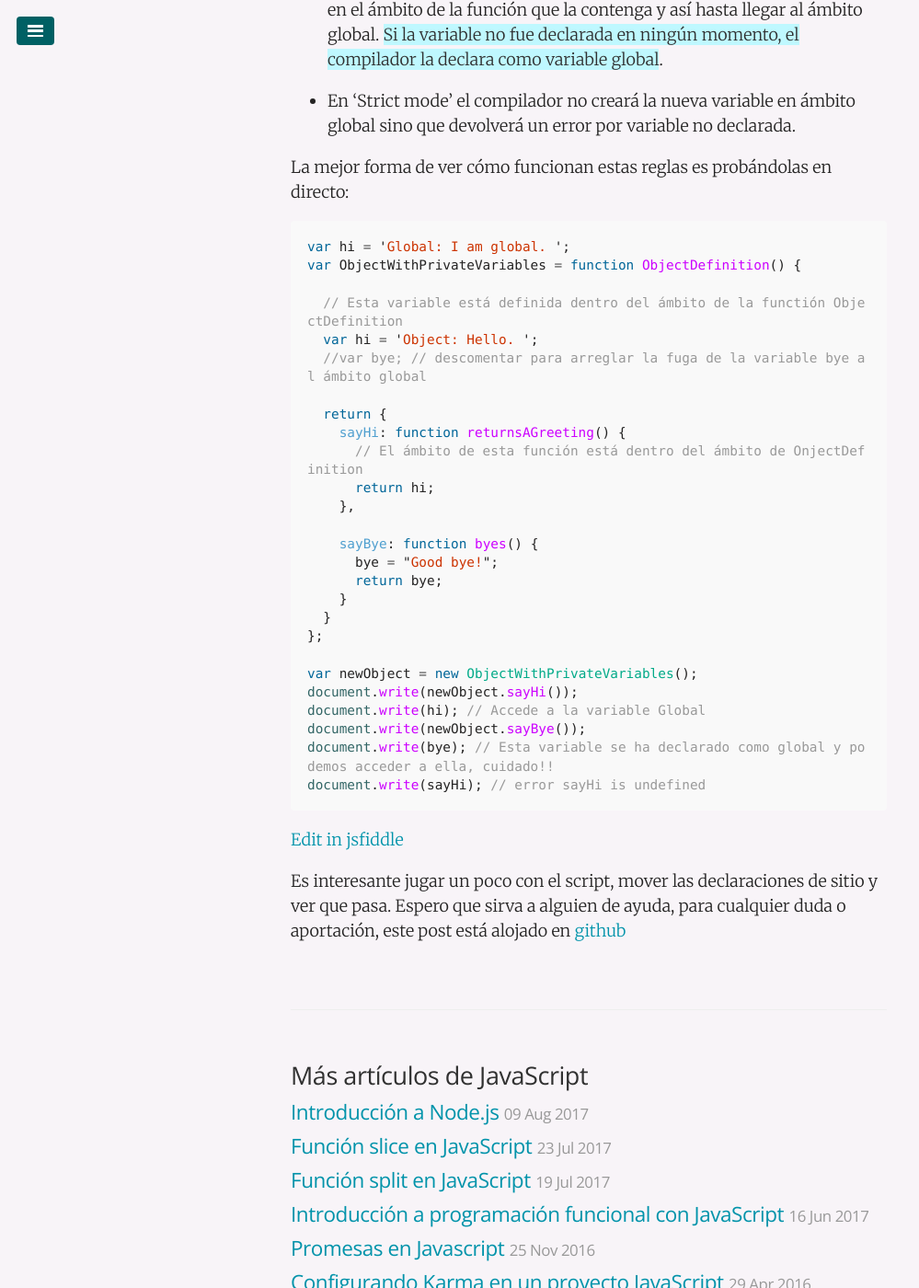
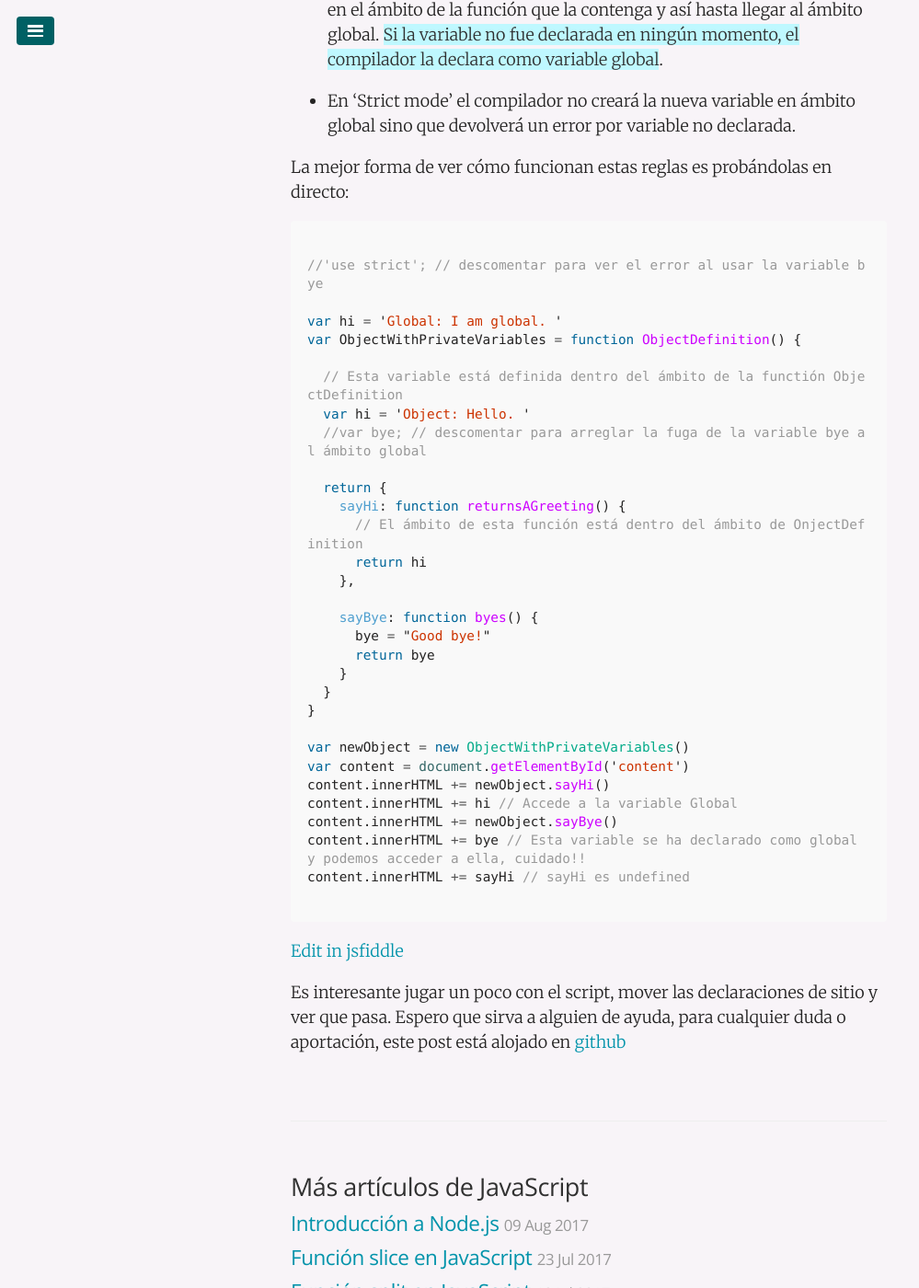
Before and after one commit to juanmirod/juanmirod.github.io, a Jekyll site: the page built from _posts/2016-02-19-ambito-en-javascript.markdown, in a window 1280 px wide and 1400 px high, scrolled down 689 px. Shown: the whole window at 92% size, without its empty margins (0-999 px from the left). Built offline with Jekyll 4.4.1, drawn with Linux system fonts in a browser that asks for light colours.

Commit message:
wip: studing...

````diff
--- a/_posts/2016-02-19-ambito-en-javascript.markdown
+++ b/_posts/2016-02-19-ambito-en-javascript.markdown
@@ -1,6 +1,7 @@
 ---
 published: true
 title: Ámbito en JavaScript
+description: Explicación de cómo funcionan el ámbito de las variables en JavaScript.
 layout: post
 tags: [javascript]
 ---
@@ -20,33 +21,39 @@ El ámbito de las variables en JavaScript puede ser un poco confuso a veces, per
 La mejor forma de ver cómo funcionan estas reglas es probándolas en directo:
 
 ```javascript
-var hi = 'Global: I am global. ';
+
+//'use strict'; // descomentar para ver el error al usar la variable bye
+
+var hi = 'Global: I am global. '
 var ObjectWithPrivateVariables = function ObjectDefinition() {
 
   // Esta variable está definida dentro del ámbito de la functión ObjectDefinition
-  var hi = 'Object: Hello. ';
+  var hi = 'Object: Hello. '
   //var bye; // descomentar para arreglar la fuga de la variable bye al ámbito global
 
   return {
     sayHi: function returnsAGreeting() {
       // El ámbito de esta función está dentro del ámbito de OnjectDefinition
-      return hi;
+      return hi
     },
 
     sayBye: function byes() {
-      bye = "Good bye!";
-      return bye;
+      bye = "Good bye!"
+      return bye
     }
   }
-};
+}
 
-var newObject = new ObjectWithPrivateVariables();
-document.write(newObject.sayHi());
-document.write(hi); // Accede a la variable Global
-document.write(newObject.sayBye());
-document.write(bye); // Esta variable se ha declarado como global y podemos acceder a ella, cuidado!!
-document.write(sayHi); // error sayHi is undefined
+var newObject = new ObjectWithPrivateVariables()
+var content = document.getElementById('content')
+content.innerHTML += newObject.sayHi()
+content.innerHTML += hi // Accede a la variable Global
+content.innerHTML += newObject.sayBye()
+content.innerHTML += bye // Esta variable se ha declarado como global y podemos acceder a ella, cuidado!!
+content.innerHTML += sayHi // sayHi es undefined
+
 ```
+
 [Edit in jsfiddle](https://jsfiddle.net/juanmirod/zgsgqz2j/)
 
 Es interesante jugar un poco con el script, mover las declaraciones de sitio y ver que pasa. Espero que sirva a alguien de ayuda, para cualquier duda o aportación, este post está alojado en  [github](https://github.com/juanmirod/juanmirod.github.io/blob/master/_posts/2016-02-19-ambito-en-javascript.markdown)
--- a/_posts/2017-08-09-introduccion_nodejs.markdown
+++ b/_posts/2017-08-09-introduccion_nodejs.markdown
@@ -133,7 +133,7 @@ Nuestro módulo no hace nada a parte de definir una función y exportarla, pero
 
 Node trae una serie de módulos básicos que podemos utilizar a modo de [librería estandard](https://nodejs.org/dist/latest-v6.x/docs/api/) Pero uno de los puntos fuertes de Node.js es el haberse mantenido flexible gracias a tener una librería estandar muy pequeña.
 
-Ese es también el punto fuerte de npm. [npm](https://www.npmjs.com/) es un repositorio centraliazdo de módulos para Node.js En la comunidad de Node.js y npm la filosofía también es la de módulos pequeños que hagan una sola cosa, parecido a lo que ocurre con los comandos de Unix, esto hace el lenguaje más fácil de componer, reordenar y modificar y tiene un gran potencial. Ahora mismo npm es el repositorio con mayor número de módulos de código abierto de todos los lenguajes y su número sigue creciendo a mayor velocidad que todos los demás.
+Ese es también el punto fuerte de npm. [npm](https://www.npmjs.com/) es un repositorio centraliazdo de módulos para Node.js En la comunidad de Node.js y npm la filosofía también es la de módulos pequeños que hagan una sola cosa, parecido a lo que ocurre con los comandos de Unix. Esto hace el lenguaje más fácil de componer, reordenar y modificar y tiene un gran potencial. Ahora mismo npm es el repositorio con mayor número de módulos de código abierto de todos los lenguajes y su número sigue creciendo a mayor velocidad que todos los demás.
 
 npm se instala en nuestro sistema junto con Node.js y podemos usarlo para instalar cualquier paquete de forma global o local a nuestro proyecto. Un proyecto es simplemente una carpeta donde hemos ejecutado `npm init`:
 
--- a/_posts/2017-08-16-etica-y-legislacion.markdown
+++ b/_posts/2017-08-16-etica-y-legislacion.markdown
@@ -102,7 +102,13 @@ El procedimiento de subasta electrónica combina elementos de la contratación m
 
 ## 3. Lugar de nacimiento del contrato en internet (Tema 5)
 
+El ordenamiento español situa el lugar de nacimiento del contrato en el lugar donde se hizo la oferta, considerándose el contrato se consudera concluido desde el momento en el que el ofertante tiene conocimiento de la aceptación del contrato aplicando la "buena fé" (teoría del conocimiento + teoría de la recepción).
 
+En la práctica:
+
+- Si las partes están físicamente presentes se considera perfeccionado desde el momento en el que se tiene conocimiento de la aceptación. El lugar de la oferta coincide con el de la perfección.
+- Si la oferta se hizo previamente y las partes se encuentran después el caso es el mismo solo que el lugar de nacimiento es el lugar donde se realizó la oferta.
+- Si las partes están temporal, pero no geográficamente presentes, el momento es el momento en el que se conoce la aceptación, el lugar de nacimiento del contrato será el lugar donde se realizó la oferta, que no tiene por qué coincidir con el de aceptación del contrato (móvil, oferta previa en el tiempo a aceptación)
 
 ## 4. Delitos contra la propiedad intelectual (Tema 10)
 
````
Also changed, not shown: other parts of _posts/2017-08-09-introduccion_nodejs.markdown (+2 -2 lines).
